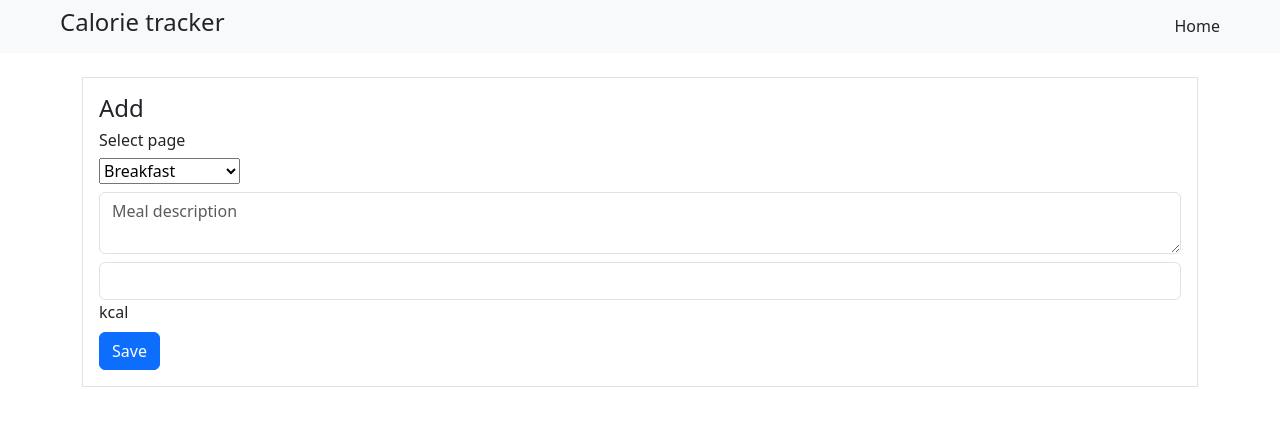
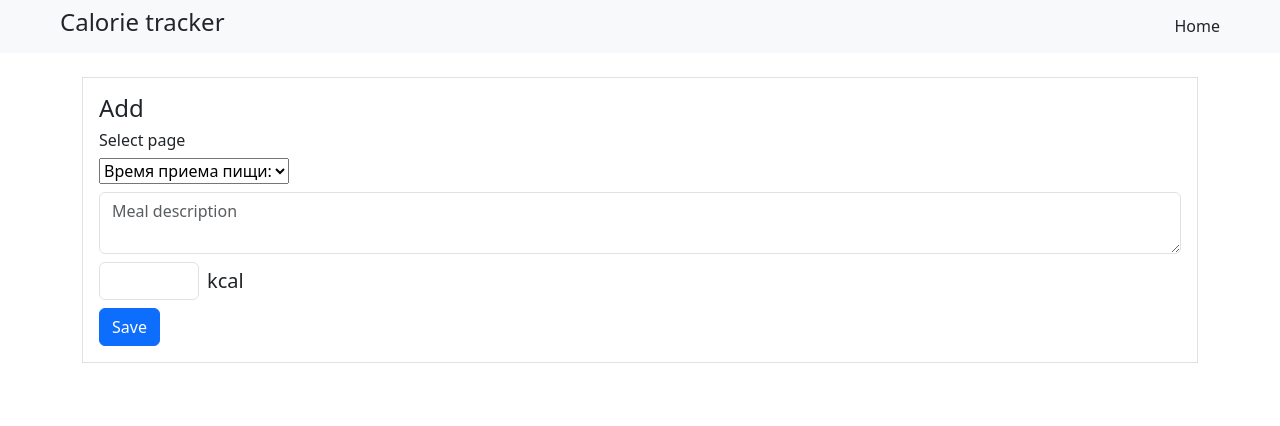
Before and after one commit to Nurzat91/meal66, a React (Vite) app: page /add-meal in a window 1280 px wide. Shown: the top 426 px of the page. Built offline with nearby package versions, Linux system fonts and the light colour scheme.

Commit message:
form creation and output to the page data from the server

```diff
--- a/src/containers/EditMeal/EditMeal.tsx
+++ b/src/containers/EditMeal/EditMeal.tsx
@@ -1,19 +1,54 @@
-import React, {useState} from 'react';
+import React, { useState} from 'react';
 import {useNavigate} from 'react-router-dom';
 import Spinner from '../../components/Spinner/Spinner';
+import axiosApi from '../../axiosApi';
+import {Meal} from '../../types';
 
 const EditMeal = () => {
   const [loading, setLoading] = useState(false);
   const navigate = useNavigate();
+  const [meal, setMeal] = useState<Meal>({
+    id: Math.random().toString(),
+    select: '',
+    description: '',
+    kcal: '',
+  });
+
+  // useEffect(() => {
+  //   const fetchData = async () => {
+  //     try {
+  //       if (meal.select) {
+  //         setLoading(true);
+  //         const responseData = await axiosApi.get(`/meal/${meal.select}.json`);
+  //
+  //         setMeal(responseData.data);
+  //       }
+  //     } catch (error) {
+  //       console.error('Error fetching page data:', error);
+  //     } finally {
+  //       setLoading(false);
+  //     }
+  //   };
+  //
+  //   void fetchData();
+  // }, [meal.select]);
+
+  const onChanged = (event: React.ChangeEvent<HTMLInputElement | HTMLTextAreaElement | HTMLSelectElement>) => {
+    const { name, value } = event.target;
+    setMeal((prevState) => ({
+      ...prevState,
+      [name]: value,
+    }));
+  };
 
   const onFormSubmit = async (event: React.FormEvent) => {
     event.preventDefault();
     try {
       setLoading(true);
-      // const { category, title, content } = formPages;
-      // const dataToSend = { title, content };
-      // await axiosApi.post(`/meal.json`, dataToSend);
-      // navigate('/');
+      const { select, description, kcal } = meal;
+      const dataToSend = { description, kcal };
+      await axiosApi.post(`/meal/${select}.json`, dataToSend);
+      navigate('/');
     } catch (error) {
       console.error('Error:', error);
     } finally {
@@ -27,32 +62,38 @@ const EditMeal = () => {
       <div className="form-group my-2">
         <h6>Select page</h6>
         <select
-          name="foodTime"
-          required
+          id={meal.id}
+          name="select" required
+          value={meal.select}
+          onChange={onChanged}
         >
           <option value="" disabled>
-            Время приема:
+            Время приема пищи:
           </option>
-          <option>Breakfast</option>
-          <option>Snack</option>
-          <option>Lunch</option>
-          <option>Dinner</option>
+          <option value="Breakfast">Breakfast</option>
+          <option value="Snack">Snack</option>
+          <option value="Lunch">Lunch</option>
+          <option value="Dinner">Dinner</option>
         </select>
       </div>
       <div className="form-groupm-2 my-2">
         <textarea
-          name="description"
+          name="description" required
           className="form-control"
           placeholder="Meal description"
-          required
+          value={meal.description}
+          onChange={onChanged}
         />
       </div>
-      <div className="form-group my-2">
+      <div className="form-group my-2 d-flex align-items-center">
         <input
           type="number" name="kcal" required
-          className="form-control"
+          className="form-control me-2"
+          style={{width: "100px"}}
+          value={meal.kcal}
+          onChange={onChanged}
         />
-        <label htmlFor="kcal">kcal</label>
+        <label style={{fontSize: "20px"}} htmlFor="kcal">kcal</label>
       </div>
       <button disabled={loading} type="submit" className="btn btn-primary">
         Save
--- a/src/containers/FormMeal/FormMeal.tsx
+++ b/src/containers/FormMeal/FormMeal.tsx
@@ -1,13 +1,58 @@
 import {Link} from 'react-router-dom';
 import btnEdit from '../../assets/btnEdit.svg';
 import btnDelete from '../../assets/btnDelete.svg';
+import {useCallback, useEffect, useState} from 'react';
+import Spinner from '../../components/Spinner/Spinner';
+import axiosApi from '../../axiosApi';
+import {DataMeal} from '../../types';
+
+type Props = {
+  [key: string]: {
+    [key: string]: DataMeal;
+  };
+};
 
 const FormMeal = () => {
+  const [loading, setLoading] = useState(false);
+  const [mealData, setMealData] = useState<Props | null>(null);
+
+  const fetchPageContent = useCallback(async () => {
+    try {
+      setLoading(true);
+      const responseData = await axiosApi.get('meal.json');
+
+      setMealData(responseData.data);
+      console.log(responseData.data);
+    } catch (error) {
+      console.error('Error fetching page content:', error);
+    }finally {
+      setLoading(false);
+    }
+  }, []);
+
+  useEffect(() => {
+    void fetchPageContent();
+  }, [fetchPageContent]);
   return (
+    <>
+      {loading ? (
+        <Spinner />
+      ) : (
         <div className="border mt-4 p-3">
           <div className="d-flex m-3 justify-content-between">
             <p>Total calories: <strong>0 kcal</strong></p>
             <Link to={'/add-meal'} className=" btn btn-secondary">Add new meal</Link>
+          </div>
+          {mealData && (
+            <>
+              {Object.keys(mealData).map((meal: string) => (
+                <div className="card m-3 p-2" key={meal}>
+                  <h3>{meal}</h3>
+                  {Object.keys(mealData[meal]).map((id: string) => (
+                    <div className="d-flex justify-content-between align-items-center" key={id}>
+                      <div className="d-flex w-75 justify-content-between" key={id}>
+                        <p className="m-0">{mealData[meal][id].description}</p>
+                        <p className="m-0">{mealData[meal][id].kcal}<strong> kcal</strong></p>
                       </div>
                       <div>
                         <button className="m-3" type="button">
@@ -18,6 +63,14 @@ const FormMeal = () => {
                         </button>
                       </div>
                     </div>
+                  ))}
+                </div>
+              ))}
+            </>
+          )}
+        </div>
+      )}
+    </>
   );
 };
 
```
Also changed, not shown: src/types.d.ts (added, +8 -0 lines). Lines whose indentation alone changed are shown as unchanged.
